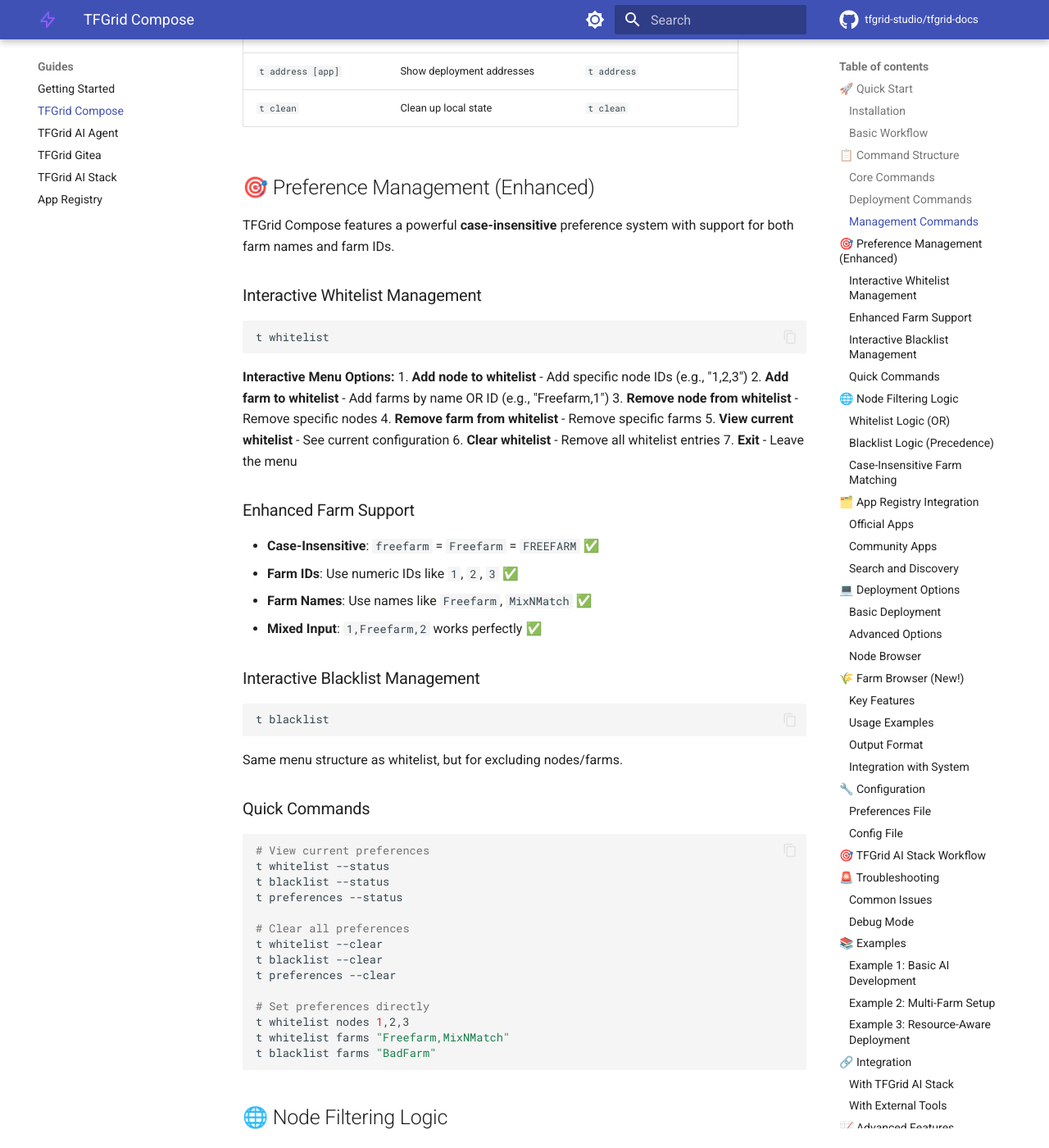
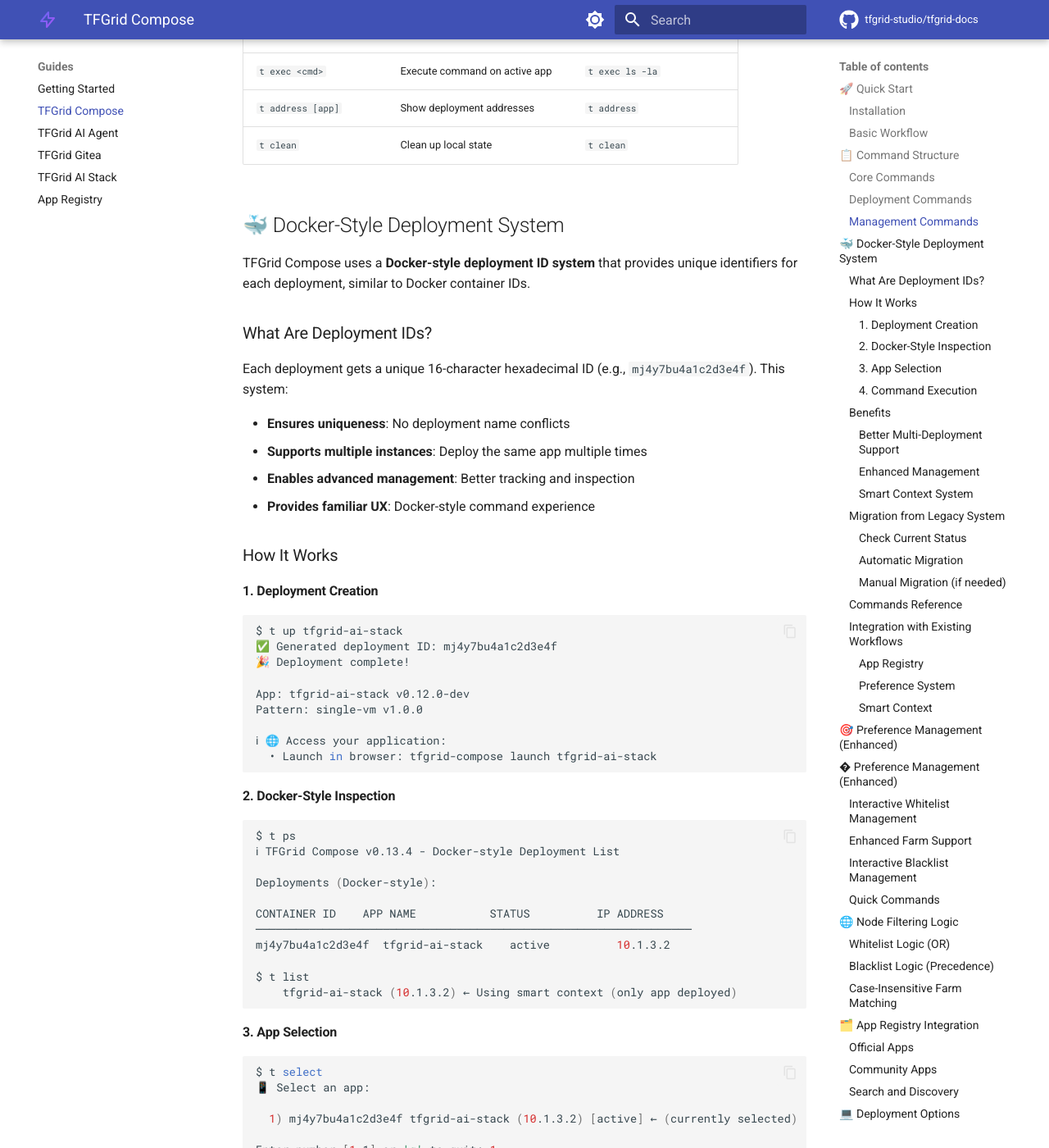
Before and after one commit to tfgrid-studio/tfgrid-docs, an MkDocs documentation site: the page built from docs/guides/tfgrid-compose.md, in a window 1280 px wide and 1400 px high, scrolled down 1886 px. Shown: the whole window at 82% size. Built offline with MkDocs 1.6.1 and Material for MkDocs 9.7.7, drawn with Linux system fonts in a browser that asks for light colours; comment, search, counter and statistics services are not loaded; the version menu is left out; some of the changed text lies outside the part shown.

Commit message:
docs: Add Docker-style deployment system documentation to TFGrid Compose guide

````diff
--- a/docs/guides/tfgrid-compose.md
+++ b/docs/guides/tfgrid-compose.md
@@ -37,7 +37,8 @@
 | `t help` | Show help message | `t help` |
 | `t shortcut <name>` | Create command alias | `t shortcut tf` |
 | `t search [query]` | Search apps in registry | `t search ai` |
-| `t list` | List deployed apps | `t list` |
+| `t list` | List deployed apps (Docker-style) | `t list` |
+| `t ps` | Docker-style deployment inspection | `t ps` |
 | `t select [app]` | Select active app | `t select tfgrid-ai-stack` |
 | `t commands` | Show app commands | `t commands` |
 
@@ -59,7 +60,165 @@
 | `t address [app]` | Show deployment addresses | `t address` |
 | `t clean` | Clean up local state | `t clean` |
 
+## 🐳 Docker-Style Deployment System
+
+TFGrid Compose uses a **Docker-style deployment ID system** that provides unique identifiers for each deployment, similar to Docker container IDs.
+
+### What Are Deployment IDs?
+
+Each deployment gets a unique 16-character hexadecimal ID (e.g., `mj4y7bu4a1c2d3e4f`). This system:
+
+- **Ensures uniqueness**: No deployment name conflicts
+- **Supports multiple instances**: Deploy the same app multiple times
+- **Enables advanced management**: Better tracking and inspection
+- **Provides familiar UX**: Docker-style command experience
+
+### How It Works
+
+#### 1. Deployment Creation
+```bash
+$ t up tfgrid-ai-stack
+✅ Generated deployment ID: mj4y7bu4a1c2d3e4f
+🎉 Deployment complete!
+
+App: tfgrid-ai-stack v0.12.0-dev
+Pattern: single-vm v1.0.0
+
+ℹ 🌐 Access your application:
+  • Launch in browser: tfgrid-compose launch tfgrid-ai-stack
+```
+
+#### 2. Docker-Style Inspection
+```bash
+$ t ps
+ℹ TFGrid Compose v0.13.4 - Docker-style Deployment List
+
+Deployments (Docker-style):
+
+CONTAINER ID    APP NAME           STATUS          IP ADDRESS
+─────────────────────────────────────────────────────────────────
+mj4y7bu4a1c2d3e4f  tfgrid-ai-stack    active          10.1.3.2
+
+$ t list
+    tfgrid-ai-stack (10.1.3.2) ← Using smart context (only app deployed)
+```
+
+#### 3. App Selection
+```bash
+$ t select
+📱 Select an app:
+
+  1) mj4y7bu4a1c2d3e4f tfgrid-ai-stack (10.1.3.2) [active] ← (currently selected)
+
+Enter number [1-1] or 'q' to quit: 1
+✅ Selected tfgrid-ai-stack
+```
+
+#### 4. Command Execution
+```bash
+$ t login
+ℹ Looking up tfgrid-ai-stack in registry...
+✅ Connected to deployment mj4y7bu4a1c2d3e4f (10.1.3.2)
+[Login proceeds normally...]
+
+$ t create "math website"
+🚀 Creating project: math website
+✅ Project created successfully!
+📁 Repository: 10.1.3.2/git/mik-tf/mathweb
+🌐 Website: 10.1.3.2/web/mik-tf/mathweb
+```
+
+### Benefits
+
+#### Better Multi-Deployment Support
+```bash
+# Deploy multiple instances
+$ t up tfgrid-ai-stack --name dev
+$ t up tfgrid-ai-stack --name prod
+
+$ t ps
+CONTAINER ID    APP NAME           STATUS          IP ADDRESS
+─────────────────────────────────────────────────────────────────
+a1b2c3d4e5f6g7h8  tfgrid-ai-stack-dev  active          10.1.3.2
+i9j0k1l2m3n4o5p6  tfgrid-ai-stack-prod active          10.1.3.3
+
+$ t select tfgrid-ai-stack-dev
+```
+
+#### Enhanced Management
+- **Unique identification**: No name conflicts
+- **State isolation**: Each deployment has independent state
+- **Better debugging**: Clear deployment tracking
+- **Registry integration**: Centralized deployment management
+
+#### Smart Context System
+```bash
+# Single deployment - auto-selected
+$ t login  # Works immediately
+
+# Multiple deployments - need explicit selection
+$ t select tfgrid-ai-stack-dev
+$ t login  # Now works for selected deployment
+```
+
+### Migration from Legacy System
+
+If you have deployments created before this feature:
+
+#### Check Current Status
+```bash
+$ t list
+# Shows deployments with both ID and name
+
+$ t ps
+# Docker-style view
+```
+
+#### Automatic Migration
+- **Backward compatible**: Existing deployments work normally
+- **Gradual transition**: New features work with old deployments
+- **No data loss**: All state and configuration preserved
+
+#### Manual Migration (if needed)
+```bash
+# Force redeploy for new ID system
+$ t up tfgrid-ai-stack --force
+# Creates new deployment with Docker-style ID
+```
+
+### Commands Reference
+
+| Command | Description | Docker Equivalent |
+|---------|-------------|-------------------|
+| `t ps` | List deployments with IDs | `docker ps` |
+| `t inspect <id>` | Inspect deployment details | `docker inspect <id>` |
+| `t logs <id>` | View deployment logs | `docker logs <id>` |
+| `t exec <id> <cmd>` | Execute command in deployment | `docker exec <id> <cmd>` |
+| `t select <app>` | Select active deployment | `docker-compose ps` (interactive) |
+
+### Integration with Existing Workflows
+
+The Docker-style system seamlessly integrates with all existing features:
+
+#### App Registry
+```bash
+$ t up tfgrid-ai-stack  # Gets unique ID automatically
+```
+
+#### Preference System
+```bash
+$ t whitelist farms "Freefarm"
+$ t up tfgrid-ai-stack  # Uses preferences, gets unique ID
+```
+
+#### Smart Context
+```bash
+$ t select tfgrid-ai-stack  # Works with ID-based system
+$ t login                   # Automatically uses correct deployment
+```
+
 ## 🎯 Preference Management (Enhanced)
+## � Preference Management (Enhanced)
 
 TFGrid Compose features a powerful **case-insensitive** preference system with support for both farm names and farm IDs.
 
````
